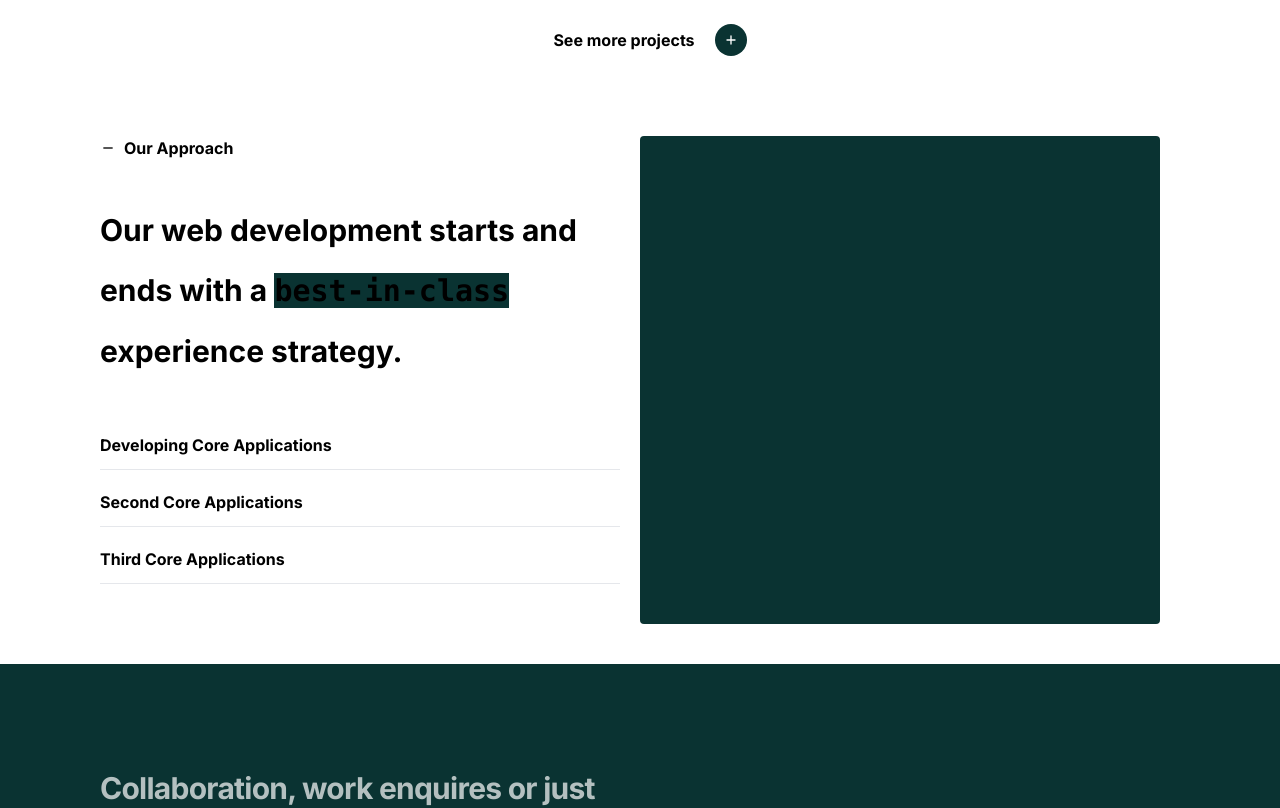
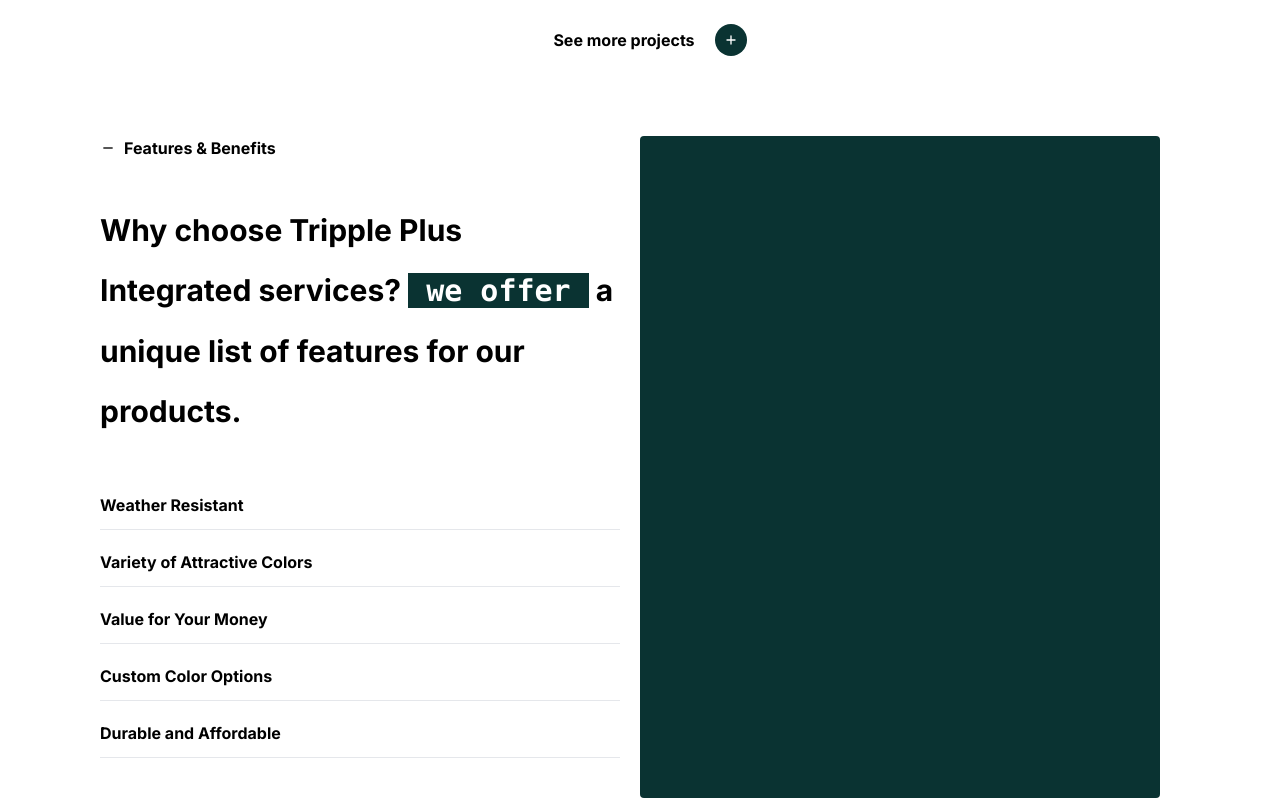
Before and after one commit to Bankole411/TripplePlusIntegratedServices, a React (Create React App) app: page / in a window 1280 px wide. Shown: the part 2380-3188 px from the top of the page. Built offline with nearby package versions, Linux system fonts and the light colour scheme; some icons are missing.

Commit message:
data.js updates

```diff
--- a/src/components/ApproachSection.js
+++ b/src/components/ApproachSection.js
@@ -37,11 +37,11 @@ export default function ApproachSection() {
           <div className=''>
             <div className='font-semibold flex flex-row items-center mb-10'>
               <BiMinus />
-              <p className='mx-2'>Our Approach</p>
+              <p className='mx-2'>Features & Benefits</p>
             </div>
             <span className='font-semibold text-3xl lg:leading-loose leading-relaxed'>
-              Our web development starts and ends with a{' '}
-              <pre className='bg-[#0a3332] inline hover:bg-[#ff0000]'>best-in-class</pre> experience strategy.
+              Why choose Tripple Plus Integrated services? {' '}
+              <pre className='bg-[#0a3332] inline hover:bg-[#ff0000] text-white'> we offer </pre> a unique list of features for our products.
             </span>
 
             <div className='my-10'>
--- a/src/components/data.js
+++ b/src/components/data.js
@@ -144,48 +144,60 @@ export const projectsData = [
 export const approach_items = [
     {
         "id": 1,
-        "text": "Developing Core Applications",
-        "subText": "Our design services starts and ends with a best-in-class experience strategy.",
+        "text": "Weather Resistant",
+        "subText": "Our products withstand the harshest weather conditions, ensuring your investment remains protected and looking great for years to come.",
         "on": false
     },
     {
         "id": 2,
-        "text": "Second Core Applications",
-        "subText": "Lorem ipsum.",
+        "text": "Variety of Attractive Colors",
+        "subText": "With a wide selection of attractive and classic color shades, you can find the perfect hue to complement your style and enhance the aesthetics of your project.",
         "on": false
     },
     {
         "id": 3,
-        "text": "Third Core Applications",
-        "subText": "Lorem ipsum.",
+        "text": "Value for Your Money",
+        "subText": "Our commitment to quality and affordability guarantees that every purchase provides excellent value for your money.",
         "on": false
-    }
+    },
+    {
+        "id": 4,
+        "text": "Custom Color Options",
+        "subText": "We can match colors to your specific tone and desires, ensuring your project is as unique as you envision it.",
+        "on": false
+    },
+    {
+        "id": 5,
+        "text": "Durable and Affordable",
+        "subText": "Designed to endure the test of time, our products offer long-lasting quality at competitive prices, so you can have both durability and affordability in one.",
+        "on": false
+    },
 ]
 
 
 export const about_dropdown = [
     {
         "id": 1,
-        "text": "Developing Core Applications",
-        "subText": "Our design services starts and ends with a best-in-class experience strategy.",
+        "text": "Our history",
+        "subText": "The company was founded as `Tripple plus integrated services,` a registered interior decorating company with a deep understanding of color placement and matching",
         "on": true
     },
     {
         "id": 2,
-        "text": "Second Core Applications",
-        "subText": "Lorem ipsum.",
+        "text": "Years Active",
+        "subText": "We have been operational for over 14 years and are proud to be a new generation Nigerian paint company focused on making high-quality paint products accessible and affordable to ordinary Nigerians.",
         "on": false
     },
     {
         "id": 3,
-        "text": "Third Core Applications",
-        "subText": "Lorem ipsum.",
+        "text": "Quality paint products",
+        "subText": "Our mission is to bridge the gap between high-quality paints that are often costly and more affordable options of lower quality. We offer high-quality paints at prices that won't strain your budget.",
         "on": false
     },
     {
         "id": 4,
-        "text": "Fourth Core Applications",
-        "subText": "Lorem ipsum.",
+        "text": "Commitment to excellence",
+        "subText": "We have successfully served clients, including architects, engineers, property developers, private home owners, and more, by providing quality paint products, professional color advice, and expert paint application using our dedicated and highly trained painters, earning us a strong reputation as a customer-focused company.",
         "on": false
     }
 ]
@@ -195,37 +207,37 @@ export const coreValues = [
         "id": 1,
         "svg": <FaHammer />,
         "value": "Craftsmanship",
-        "subText": "Lorem ipsum dolor sit amet, consectetur adipiscing elit"
+        "subText": "Every project reflects the highest standards of quality and attention to detail."
     },
     {
         "id": 2,
         "svg": <PiLightbulbLight />,
         "value": "Innovation",
-        "subText": "Lorem ipsum dolor sit amet, consectetur adipiscing elit"
+        "subText": "We continually explore new ideas and techniques, pushing the boundaries of what's possible in our industry."
     },
     {
         "id": 3,
         "svg": <PiUserFocus />,
         "value": "Customer Centricity",
-        "subText": "Lorem ipsum dolor sit amet, consectetur adipiscing elit"
+        "subText": "Putting our customers first is at the core of our values. We strive to understand their needs and provide solutions that exceed their expectations."
     },
     {
         "id": 4,
         "svg": <FaHandshake />,
         "value": "Trust",
-        "subText": "Lorem ipsum dolor sit amet, consectetur adipiscing elit"
+        "subText": "Building trust with our clients, partners, and team members is fundamental to our success. We are dedicated to maintaining open and transparent relationships."
     },
     {
         "id": 5,
         "svg": <GiScales />,
         "value": "Integrity",
-        "subText": "Lorem ipsum dolor sit amet, consectetur adipiscing elit"
+        "subText": "We uphold the highest ethical standards in all our interactions, fostering a culture of honesty, accountability, and reliability."
     },
     {
         "id": 6,
         "svg": <IoIosPeople />,
         "value": "Teamwork",
-        "subText": "Lorem ipsum dolor sit amet, consectetur adipiscing elit"
+        "subText": "Collaboration and synergy among our team members are essential in achieving our goals."
     },
 
 ]
--- a/src/pages.js/About.js
+++ b/src/pages.js/About.js
@@ -80,7 +80,7 @@ export default function About() {
                 <h1 className='max-w-[350px] leading-relaxed text-3xl font-semibold text-white'>These are the values and morals we stand by</h1>
                 </div>
                 <div className='py-1 my-3 md:col-span-2 lg:col-span-2 md:ml-2'>
-                  <p className="core-values-text md:max-w-[450px] leading-5">We build and activate brands through cultural insight, strategic vision, and the power of emotion across every element.</p>
+                  <p className="core-values-text md:max-w-[450px] leading-5">Our foundation is built on these strong set of core values that guide our every action and decision.</p>
                 </div>
               </div>
 
```
